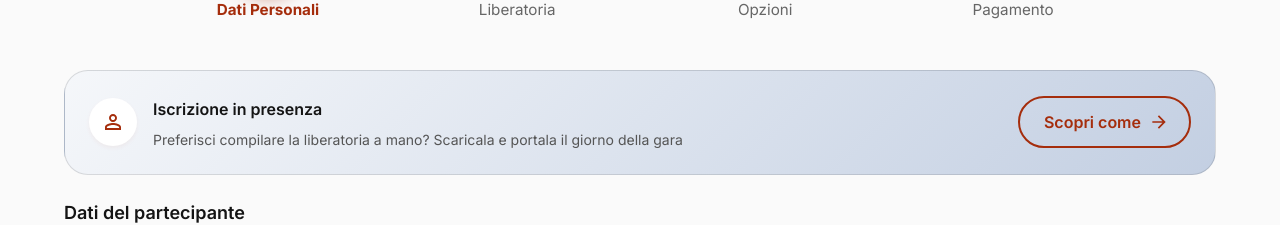
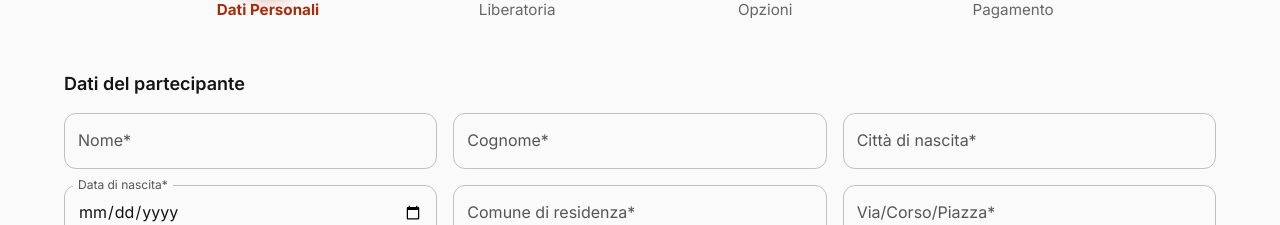
Before and after one commit to ferramar/beverino-bike-festival, a Next.js app: page /iscriviti in a window 1280 px wide. Shown: the part 296-521 px from the top of the page. Built offline with nearby package versions, Linux system fonts and the light colour scheme; no server answers.

Commit message:
comment offline alert banner

```diff
--- a/src/components/dataForm/index.tsx
+++ b/src/components/dataForm/index.tsx
@@ -3,7 +3,7 @@ import React, { useMemo, useState } from 'react';
 import { useWatch, useFormContext } from 'react-hook-form';
 import { Box, FormControl, FormHelperText, Grid, InputLabel, MenuItem, Select, SelectChangeEvent, TextField, Typography } from '@mui/material';
 import { visuallyHidden } from '@mui/utils';
-import LiberatoriaOfflineAlert from '../LiberatoriaOfflineAlert';
+// import LiberatoriaOfflineAlert from '../LiberatoriaOfflineAlert';
 
 interface FormData {
   nome: string;
@@ -89,7 +89,7 @@ export default function DataForm() {
       <Typography sx={visuallyHidden}>Inserisci i dati personali</Typography>
 
       {/* Alert per liberatoria offline */}
-      <LiberatoriaOfflineAlert />
+      {/* <LiberatoriaOfflineAlert /> */}
 
       {/* Sezione dati partecipante */}
       <Typography variant="h6" sx={{ mb: 2 }}>
```
